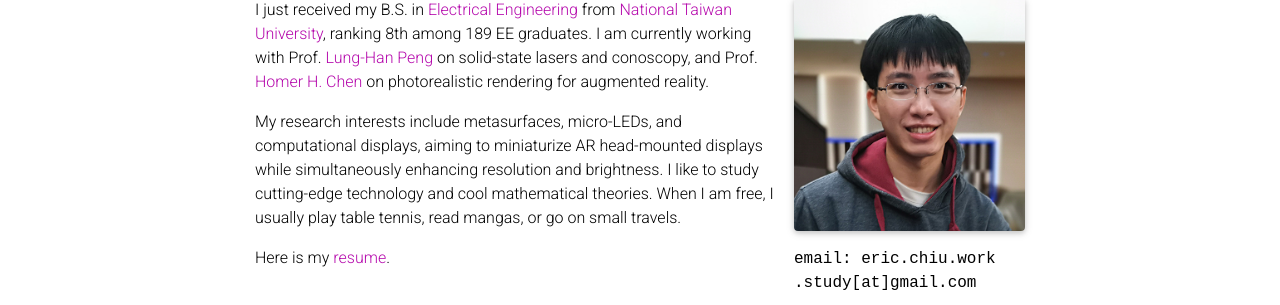
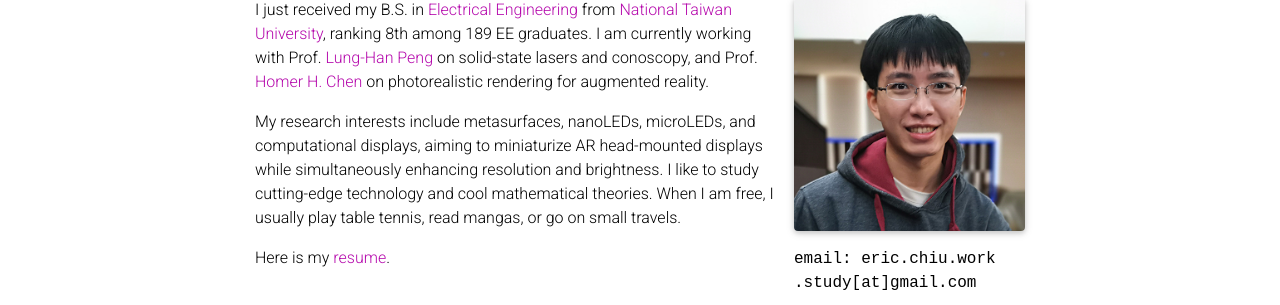
Before and after one commit to hhchiu/hhchiu.github.io, a Jekyll site: the page built from _pages/about.md, in a window 1280 px wide. Shown: the part 203-508 px from the top of the page. Built offline with Jekyll 4.4.1, drawn with Linux system fonts in a browser that asks for light colours; full-size pictures stand in for the smaller copies a plugin makes; comment, search, counter and statistics services are not loaded; a style sheet for code colours, icons or effects is not loaded.

Commit message:
autobiography

```diff
--- a/_pages/about.md
+++ b/_pages/about.md
@@ -20,6 +20,6 @@
 
 I just received my B.S. in [Electrical Engineering](https://web.ee.ntu.edu.tw/eng/index.php) from [National Taiwan University](https://www.ntu.edu.tw/english/), ranking 8th among 189 EE graduates. I am currently working with Prof. [Lung-Han Peng](https://www.ee.ntu.edu.tw/bio1.php?id=58) on solid-state lasers and conoscopy, and Prof. [Homer H. Chen](https://www.ee.ntu.edu.tw/bio1.php?id=60) on photorealistic rendering for augmented reality.
 
-My research interests include metasurfaces, micro-LEDs, and computational displays, aiming to miniaturize AR head-mounted displays while simultaneously enhancing resolution and brightness. I like to study cutting-edge technology and cool mathematical theories. When I am free, I usually play table tennis, read mangas, or go on small travels.
+My research interests include metasurfaces, nanoLEDs, microLEDs, and computational displays, aiming to miniaturize AR head-mounted displays while simultaneously enhancing resolution and brightness. I like to study cutting-edge technology and cool mathematical theories. When I am free, I usually play table tennis, read mangas, or go on small travels.
 
 Here is my [resume](./assets/pdf/Resume_of_Hung-Hsiang_Chiu.pdf).
```
